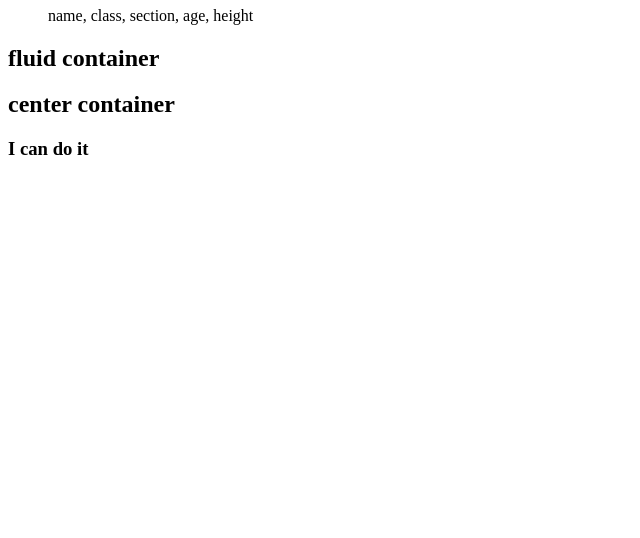
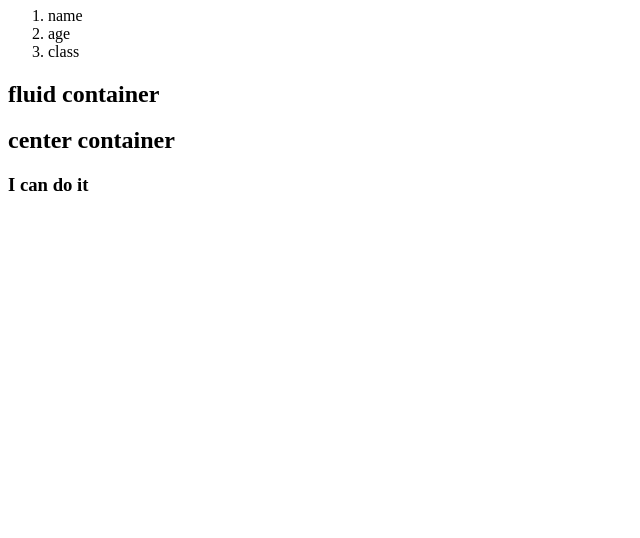
Before and after one commit to kalsi-surjeet/HTML-CSS, a plain HTML site: page index.html in a window 1280 px wide. Shown: the part 262-800 px from the top of the page, without its empty margins (0-640 px from the left). Drawn offline with Linux system fonts and the light colour scheme.

Commit message:
Update index.html

```diff
--- a/index.html
+++ b/index.html
@@ -16,7 +16,15 @@
     <hr>
     <h1>Containers</h1>
     <ol>
-        name, class, section, age, height
+    <li>
+        name
+    </li>
+    <li>
+        age
+    </li>
+    <li>
+        class
+    </li>
     </ol>
     <h2>fluid container</h2>
     <h2>center container</h2>
```
